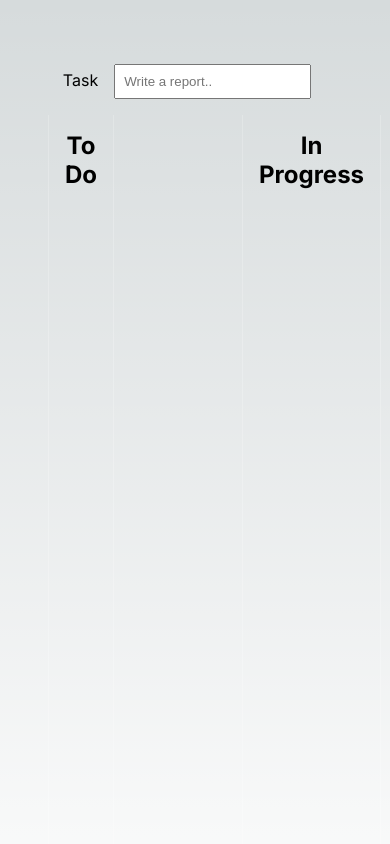
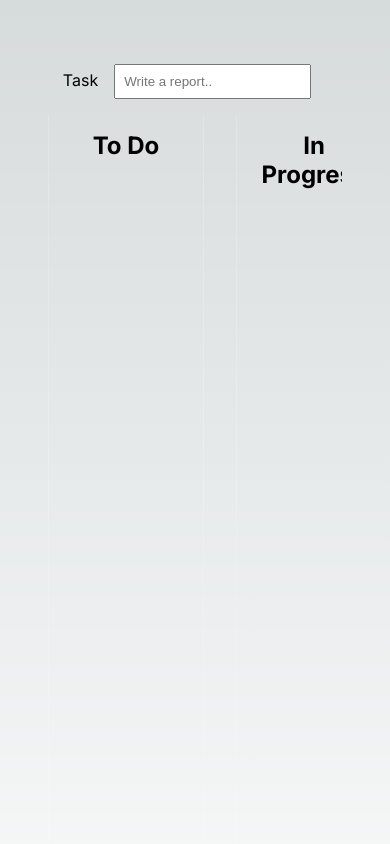
Before and after one commit to MadHatter01/Simple-Kanban, a Next.js app: page / in a window 390 px wide. Shown: the top 844 px of the page. Built offline with nearby package versions, Linux system fonts and the light colour scheme.

Commit message:
responsiveness check

```diff
--- a/src/app/globals.css
+++ b/src/app/globals.css
@@ -124,13 +124,13 @@ a {
   grid-template-columns: repeat(4, 1fr);
   gap:8rem;
   width:100%;
+  overflow-x: auto;
 }
 
 .column{
   border:1px solid rgba(255,255,255,0.2);
   border-top:none;
   border-bottom:none;
-  height:100vh;
   text-align: center;
   padding: 1rem;
 }
@@ -146,6 +146,10 @@ a {
   font-size: large;
   border:none;
 }
+
+.delete-btn:hover{
+  cursor: pointer;
+}
 .task-list{
   height:100vh;
 }
@@ -154,3 +158,24 @@ a {
 .column-title{
   margin-bottom: 1rem;
 }
+
+@media (max-width: 1200px) {
+  .board {
+    grid-template-columns: repeat(3, 1fr);
+    gap: 4rem;
+  }
+}
+
+@media (max-width: 900px) {
+  .board {
+    display:flex;
+    overflow-x: auto;
+    gap: 2rem;
+    padding-bottom: 1rem;
+  }
+
+  .column{
+    flex: 0 0 40vw;
+    height:auto;
+  }
+}
--- a/src/app/page.js
+++ b/src/app/page.js
@@ -123,7 +123,7 @@ export default function Home() {
       _newtasks.splice(source.index, 1); //remove it
       _newtasks.splice(destination.index, 0, draggableId); //add it
 
-      const _newCol = {
+      const newCol = {
         ...startCol,
         taskIds: _newtasks,
       }
```
